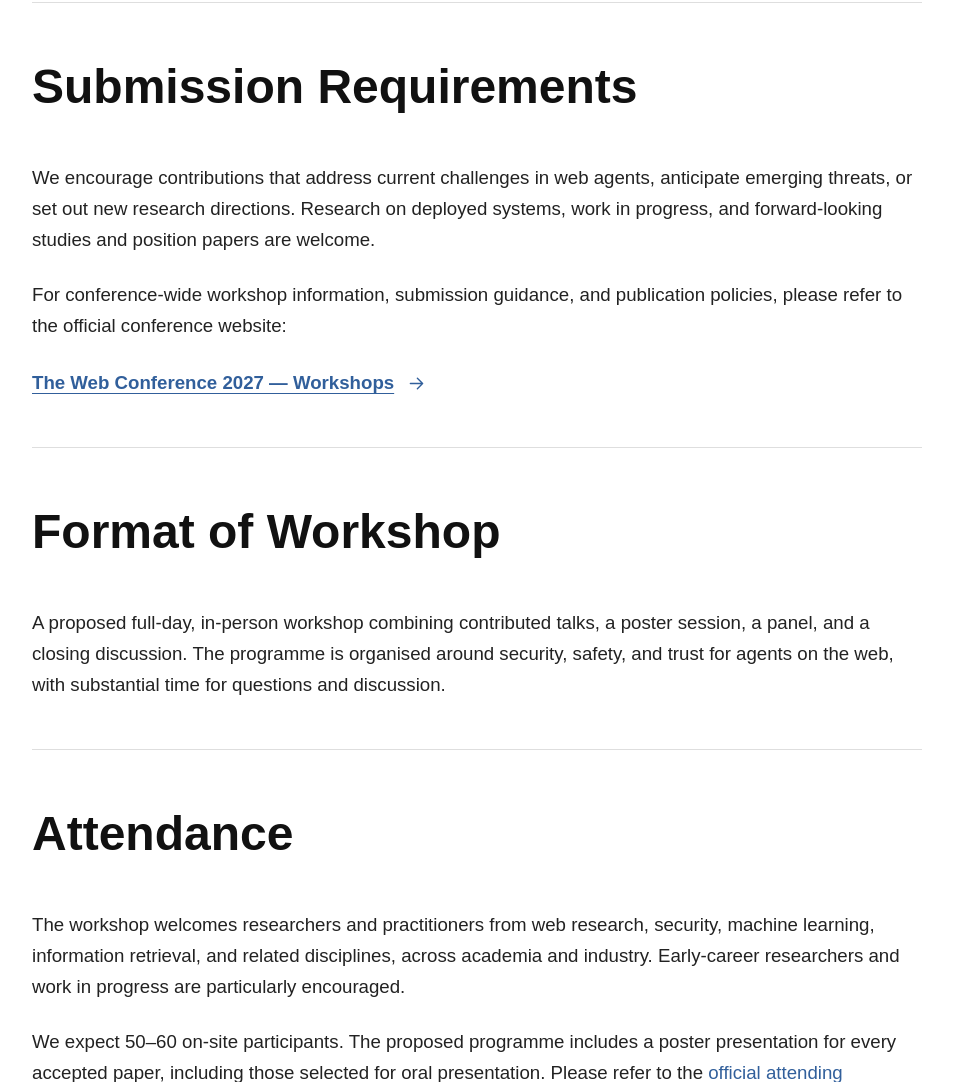
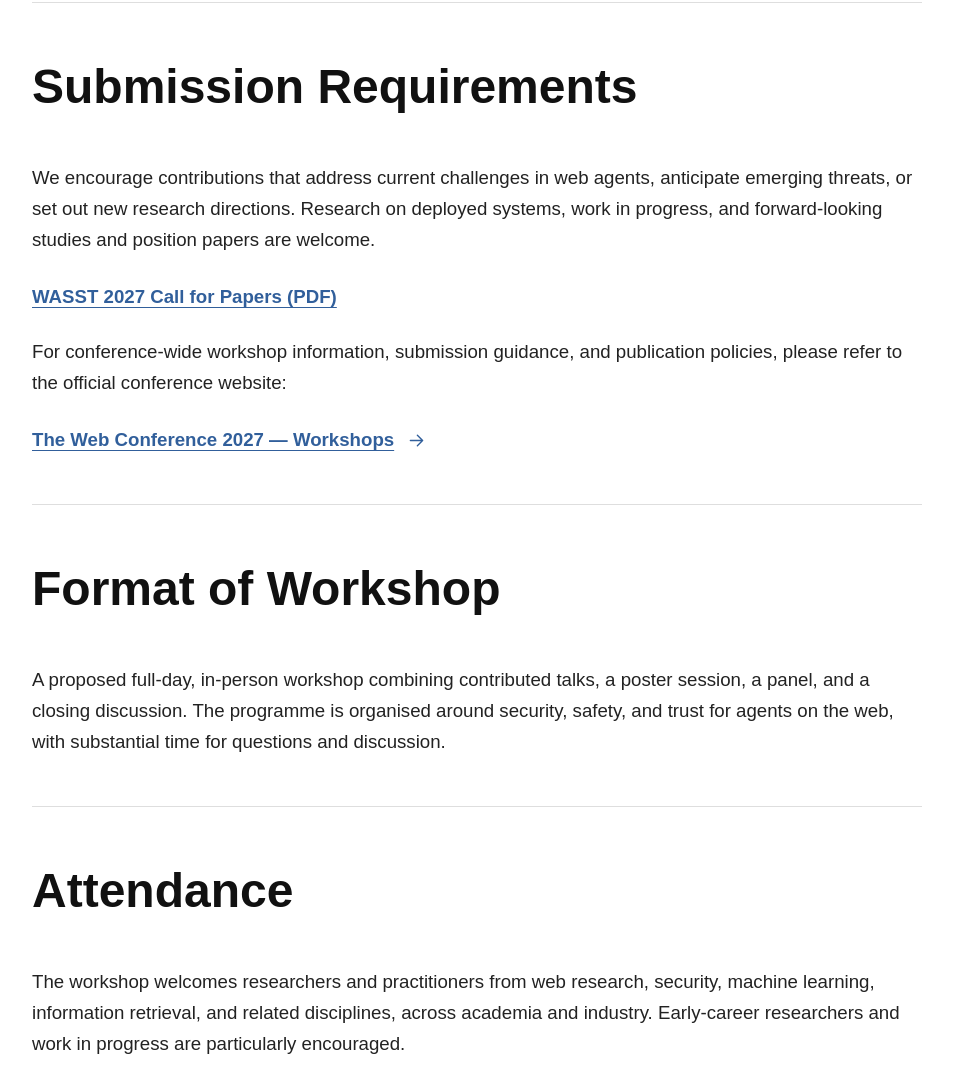
Before and after one commit to www-agent-sec/www-agent-sec.github.io, a plain HTML site: page index.html in a window 1280 px wide. Shown: the part 3462-4544 px from the top of the page, without its empty margins (288-1241 px from the left). Drawn offline with Linux system fonts and the light colour scheme.

Commit message:
Add the WASST 2027 call for papers to submission requirements

```diff
--- a/index.html
+++ b/index.html
@@ -49,7 +49,9 @@
       </section>
       <section id="submission" class="section" aria-labelledby="submission-heading">
         <div class="section-heading"><h2 id="submission-heading">Submission Requirements</h2></div>
-        <p>We encourage contributions that address current challenges in web agents, anticipate emerging threats, or set out new research directions. Research on deployed systems, work in progress, and forward-looking studies and position papers are welcome.</p><p>For conference-wide workshop information, submission guidance, and publication policies, please refer to the official conference website:</p><p class="official-link-line"><a href="https://www2027.thewebconf.org/workshops/" target="_blank" rel="noopener noreferrer">The Web Conference 2027 — Workshops <svg viewBox="0 0 24 24" fill="none" aria-hidden="true"><path d="M5 12h14m-6-6 6 6-6 6" stroke="currentColor" stroke-width="1.6" stroke-linecap="round" stroke-linejoin="round"/></svg></a></p>
+        <p>We encourage contributions that address current challenges in web agents, anticipate emerging threats, or set out new research directions. Research on deployed systems, work in progress, and forward-looking studies and position papers are welcome.</p>
+        <p class="official-link-line"><a href="wasst-2027-cfp.pdf" type="application/pdf">WASST 2027 Call for Papers (PDF)</a></p>
+        <p>For conference-wide workshop information, submission guidance, and publication policies, please refer to the official conference website:</p><p class="official-link-line"><a href="https://www2027.thewebconf.org/workshops/" target="_blank" rel="noopener noreferrer">The Web Conference 2027 — Workshops <svg viewBox="0 0 24 24" fill="none" aria-hidden="true"><path d="M5 12h14m-6-6 6 6-6 6" stroke="currentColor" stroke-width="1.6" stroke-linecap="round" stroke-linejoin="round"/></svg></a></p>
       </section>
       <section id="format" class="section" aria-labelledby="format-heading">
         <div class="section-heading"><h2 id="format-heading">Format of Workshop</h2></div>
```
Also changed, not shown: 1 other file.
